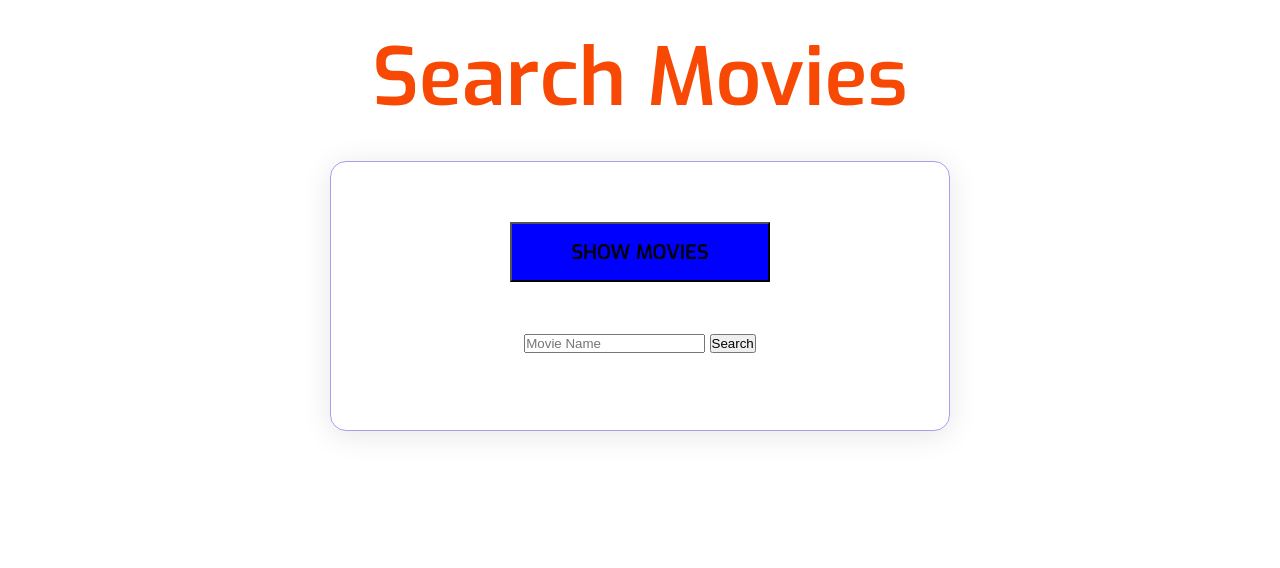
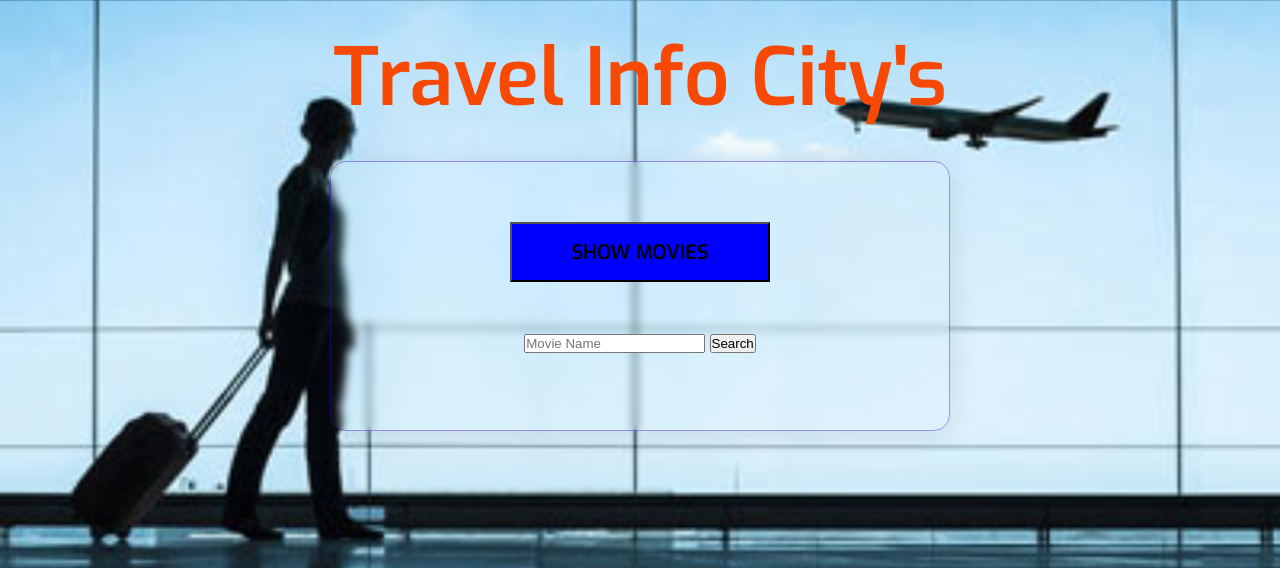
Before and after one commit to NietoDeveloper/CityInfoTravel, a plain HTML site: page index.html in a window 1280 px wide. Shown: the top 568 px of the page. Drawn offline with nearby package versions, Linux system fonts and the light colour scheme.

Commit message:
new pic
background

```diff
--- a/index.html
+++ b/index.html
@@ -13,14 +13,14 @@
     <link rel="stylesheet" href="assets/css/swiper-bundle.min.css">
     <link rel="stylesheet" href="https://cdnjs.cloudflare.com/ajax/libs/font-awesome/4.7.0/css/font-awesome.min.css">
 
-    <title>Search Movies</title>
+    <title>Travel Info City's</title>
 
 </head>
 
 <header>
 
     <div class="welcome">
-        <h1>Search Movies</h1>
+        <h1>Travel Info City's</h1>
     </div>
 
 </header>
--- a/styles.css
+++ b/styles.css
@@ -24,7 +24,7 @@ body {
   font-family: var(--body-font);
   font-size: var(--normal-font-size);
   color: var(--text-color);
-  background-image: url(assets/img/AppMoviesBack.png);
+  background-image: url(assets/img/Travel-Info-Home.png);
   background-size: cover;
   background-repeat: no-repeat;
   background-attachment: fixed;
```
Also changed, not shown: assets/img/85d4ae6c-453c-4090-91b8-a6f81d259433.jpg (deleted), assets/img/Travel-Info-Home.png (added).
